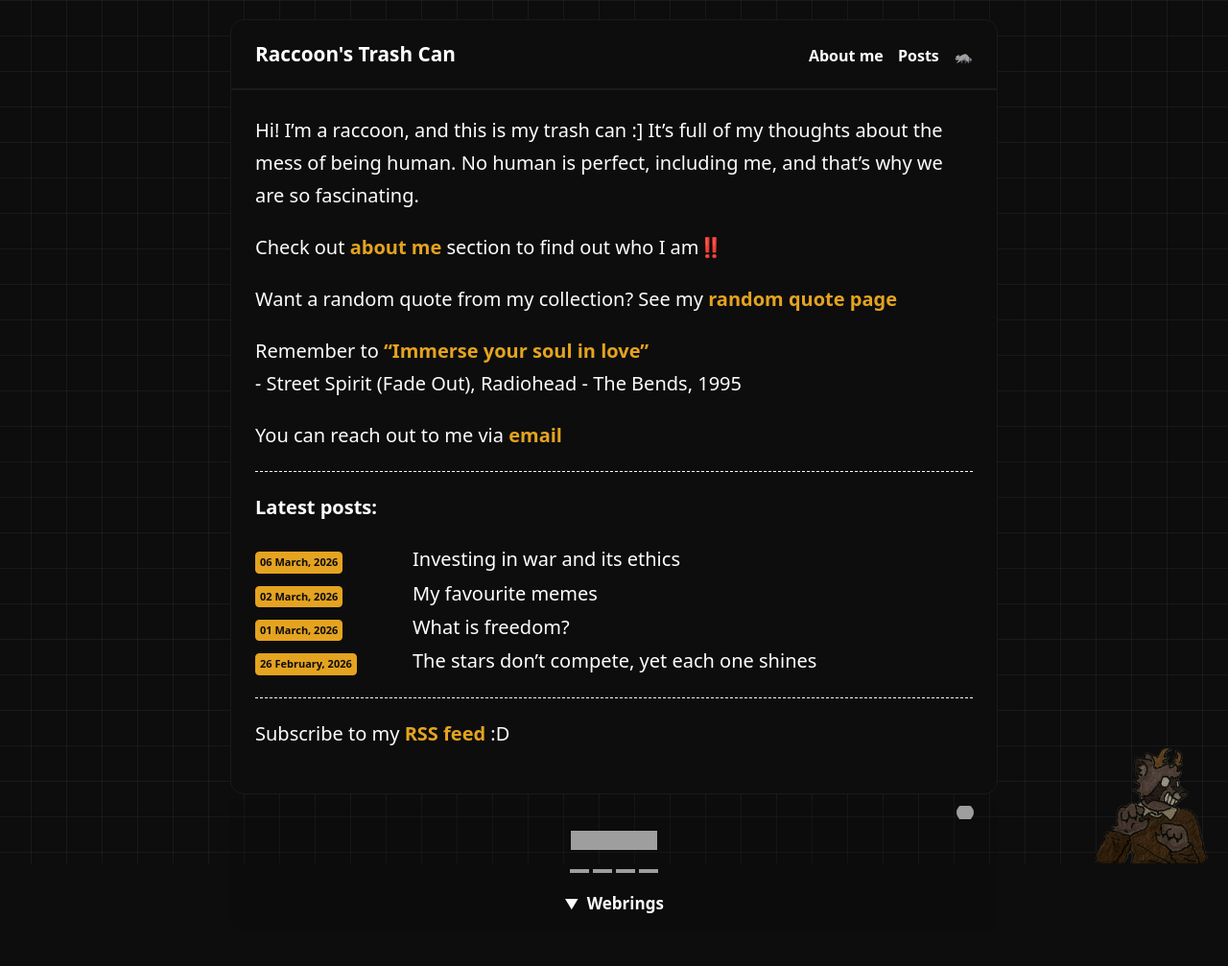
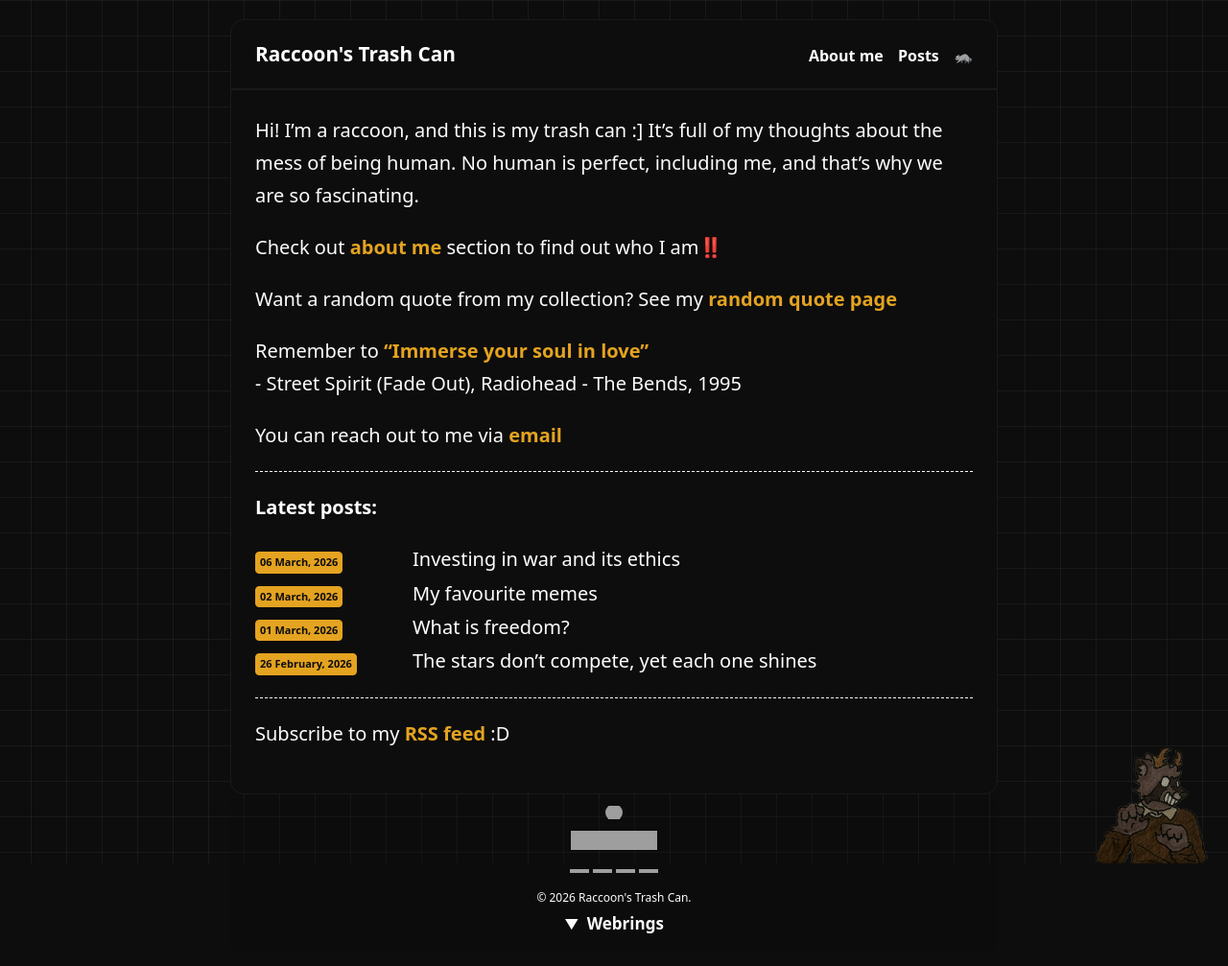
Before and after one commit to raccoonfangz/raccoonfangz.github.io, a Jekyll site: the page built from index.md, in a window 1280 px wide. Shown: the whole page at 96% size. Built offline with Jekyll 4.4.1, drawn with Linux system fonts in a browser that asks for light colours; before the commit the page ends 986 px from its top, so only the background shows below that; grey boxes are pictures that could not be loaded.

Commit message:
Update default.html

```diff
--- a/_layouts/default.html
+++ b/_layouts/default.html
@@ -70,6 +70,8 @@
   </a>
 </div>
 
+<div style="text-align:center; margin:2px 0; font-size:0.6em;">© {{ site.time | date: "%Y" }} {{ site.title }}.</div>
+
 <div class="collapsible">
   <span class="arrow down">▼</span> Webrings
 </div>
@@ -104,7 +106,6 @@
 
 <style>
 #theme-toggle {
-  margin-left: auto;
   background: none;
   border: none;
   cursor: pointer;
```
